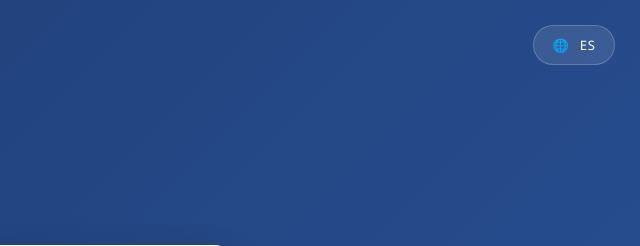
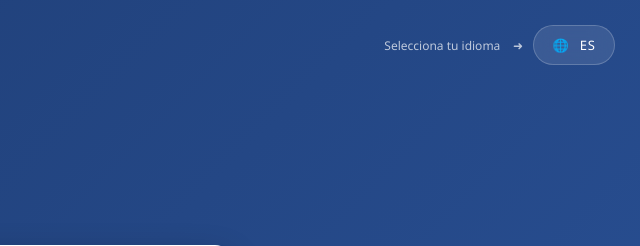
Before and after one commit to DG2028-2029/bot-inmobiliaria-v1, a Flask app: template templates/login.html in a window 1280 px wide. Shown: the top 246 px of the page, without its empty margins (640-1280 px from the left). Run offline with Flask 3, Linux system fonts and the light colour scheme; the template is opened without the code that fills it: most values are stand-ins (such as "Sample title", 1, 10 or a date in 2020).

Commit message:
Update login.html

```diff
--- a/templates/login.html
+++ b/templates/login.html
@@ -8,6 +8,10 @@
 </head>
 <body>
     <div class="lang-container">
+        <div class="lang-hint">
+            Selecciona tu idioma <span>➜</span>
+        </div>
+
         <div class="lang-selected">
             <span>🌐</span>
             <span style="text-transform: uppercase;">{{ session.get('lang', 'ES') }}</span>
```
